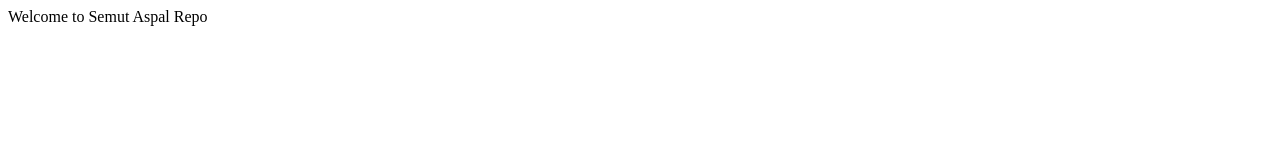
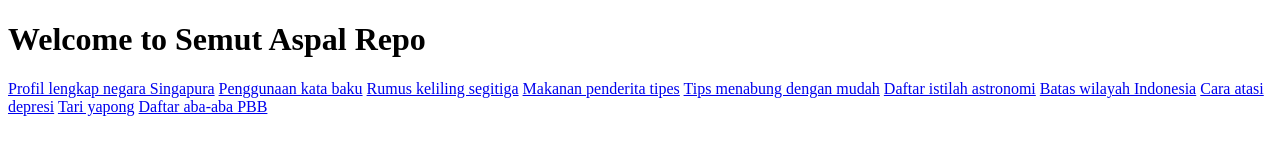
Before and after one commit to Semut731/semut, a plain HTML site: page index.html in a window 1280 px wide. Drawn offline with Linux system fonts and the light colour scheme.

Commit message:
Update index.html

```diff
--- a/index.html
+++ b/index.html
@@ -1 +1,19 @@
-Welcome to Semut Aspal Repo
+<!DOCTYPE html>
+<html>
+<head>
+	<title>Welcome to Semut Aspal Repo</title>
+</head>
+<body>
+  <h1>Welcome to Semut Aspal Repo</h1>
+  <a href="https://semutaspal.com/singapura/">Profil lengkap negara Singapura</a>
+  <a href="https://semutaspal.com/kata-baku/">Penggunaan kata baku</a>
+  <a href="https://semutaspal.com/rumus-keliling-segitiga/">Rumus keliling segitiga</a>
+  <a href="https://semutaspal.com/makanan-penderita-tipes/">Makanan penderita tipes</a>
+  <a href="https://semutaspal.com/tips-menabung/">Tips menabung dengan mudah</a>
+  <a href="https://semutaspal.com/istilah-astronomi/">Daftar istilah astronomi</a>
+  <a href="https://semutaspal.com/batas-wilayah-indonesia/">Batas wilayah Indonesia</a>
+  <a href="https://semutaspal.com/cara-atasi-depresi/">Cara atasi depresi</a>
+  <a href="https://semutaspal.com/tari-yapong/">Tari yapong</a>
+  <a href="https://semutaspal.com/aba-aba-pbb/">Daftar aba-aba PBB</a>
+</body>
+</html>
```
